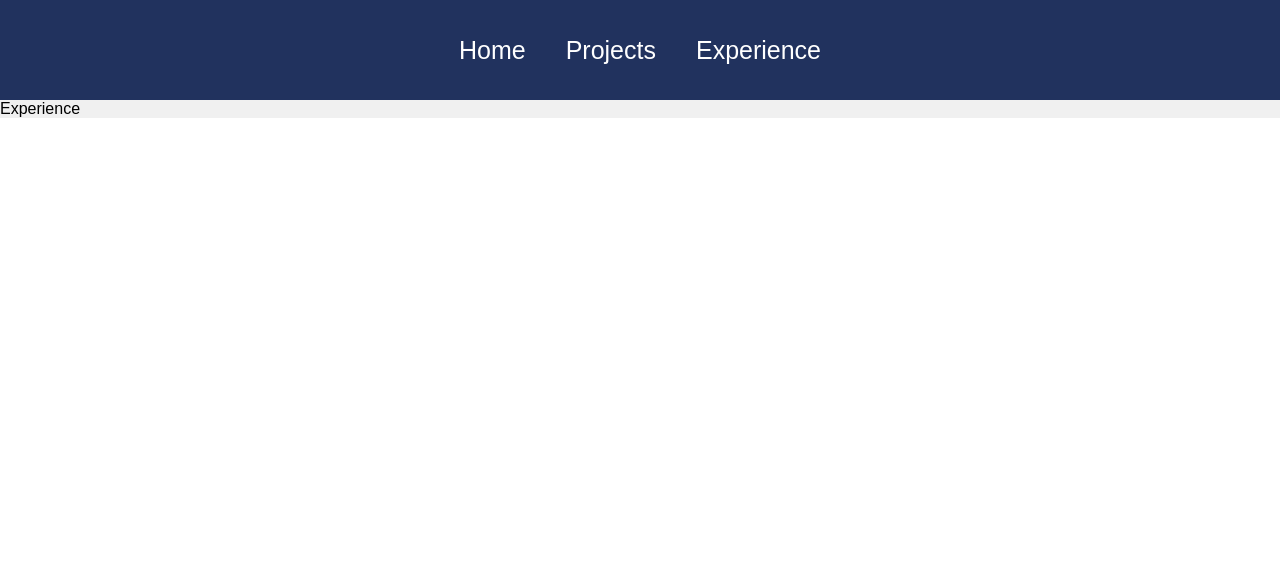
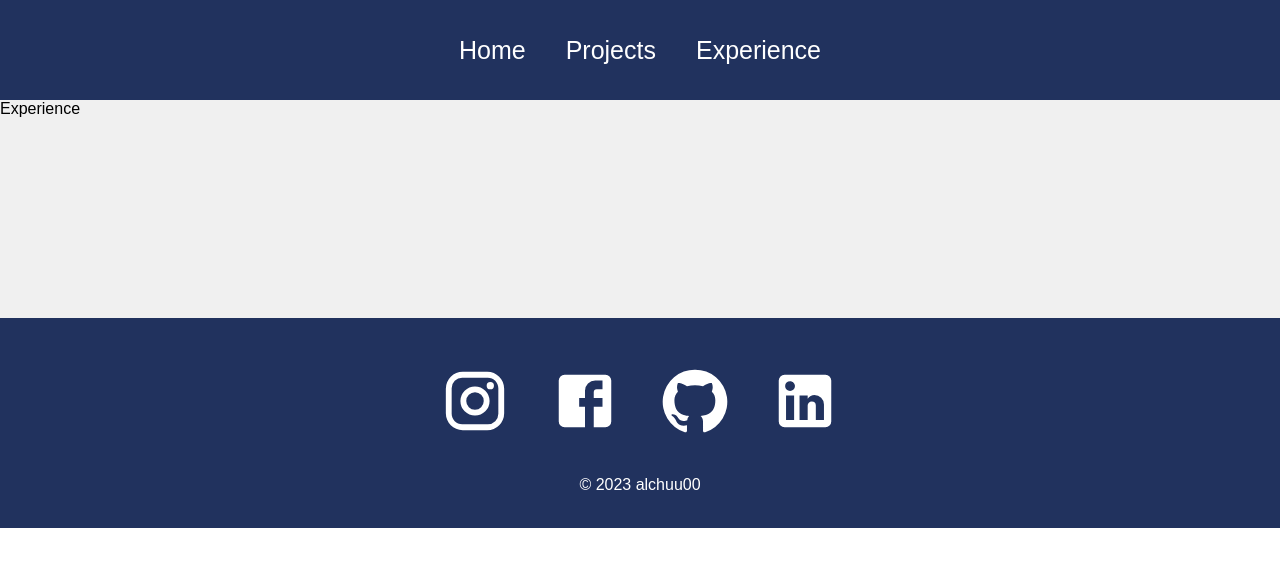
Before and after one commit to alchuu00/portfolio-v1, a React (Vite) app: page /experience in a window 1280 px wide. Shown: the top 566 px of the page. Built offline with nearby package versions, Linux system fonts and the light colour scheme.

Commit message:
create and style footer

```diff
--- a/src/App.jsx
+++ b/src/App.jsx
@@ -4,6 +4,7 @@ import Home from "./pages/Home";
 import Projects from "./pages/Projects";
 import Experience from "./pages/Experience";
 import Navbar from "./components/Navbar";
+import Footer from "./components/Footer";
 
 function App() {
   return (
@@ -15,6 +16,7 @@ function App() {
           <Route path="/projects" element={<Projects />}></Route>
           <Route path="/experience" element={<Experience />}></Route>
         </Routes>
+        <Footer />
       </Router>
     </div>
   );
--- a/src/components/Footer.jsx
+++ b/src/components/Footer.jsx
@@ -0,0 +1,22 @@
+import React from 'react'
+import InstagramIcon from '@mui/icons-material/Instagram';
+import GitHubIcon from '@mui/icons-material/GitHub';
+import FacebookIcon from '@mui/icons-material/Facebook';
+import LinkedInIcon from '@mui/icons-material/LinkedIn';
+import "../styles/Footer.css";
+
+function Footer() {
+  return (
+    <div className='footer'>
+        <div className='socialMedia'>
+            <InstagramIcon/>
+            <FacebookIcon/>
+            <GitHubIcon/>
+            <LinkedInIcon/>
+        </div>
+        <p>&copy; 2023 alchuu00</p>
+    </div>
+  )
+}
+
+export default Footer
--- /dev/null
+++ b/src/styles/Footer.css
@@ -0,0 +1,28 @@
+.footer {
+    width: 100%;
+    height: 200px;
+    background: #21325e;
+    display: flex;
+    justify-content: center;
+    align-items: center;
+    flex-direction: column;
+    padding-top: 10px;
+    margin-top: 200px;
+  }
+
+  .socialMedia svg {
+    color: white;
+    margin: 20px;
+    font-size: 70px;
+    cursor: pointer;
+  }
+
+  .footer p {
+    color: white;
+  }
+
+  @media only screen and (max-width: 600px) {
+    .footer svg {
+      font-size: 50px;
+    }
+  }
```
